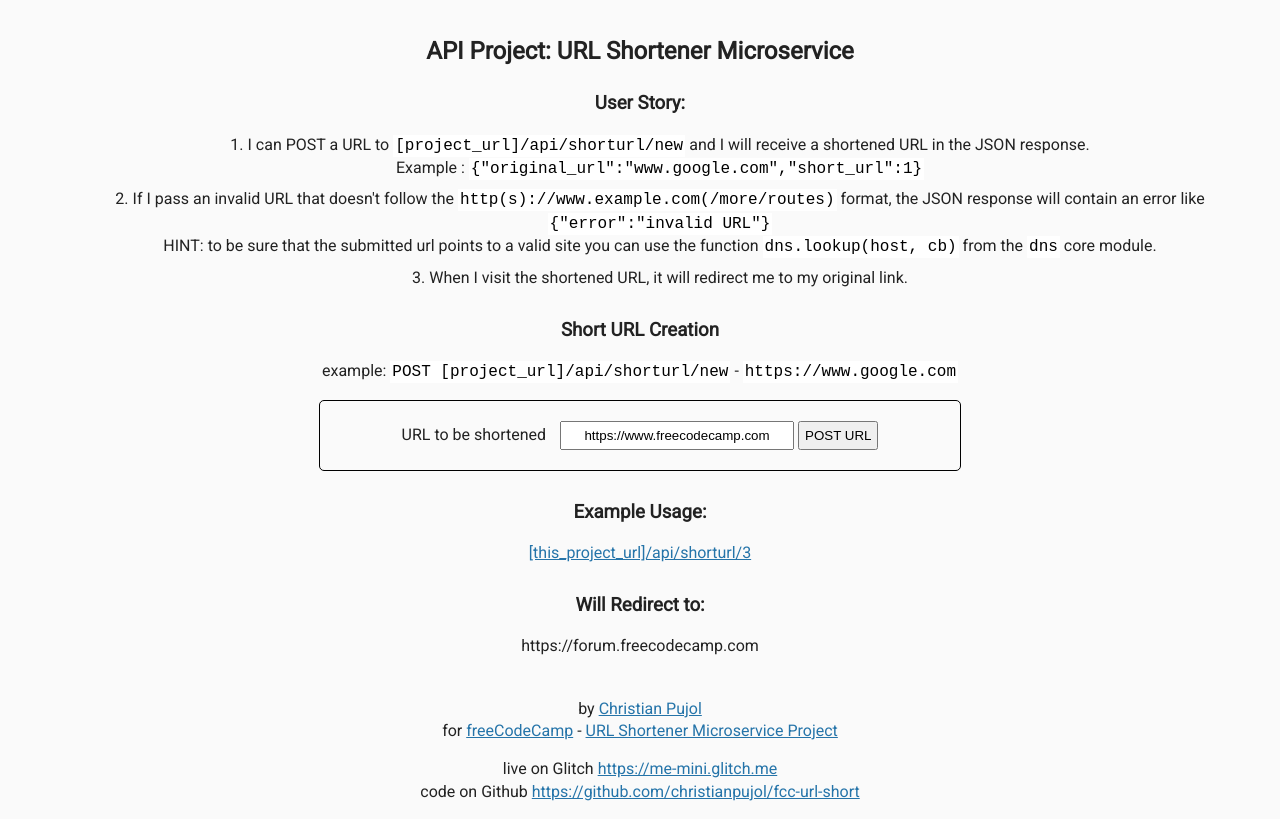
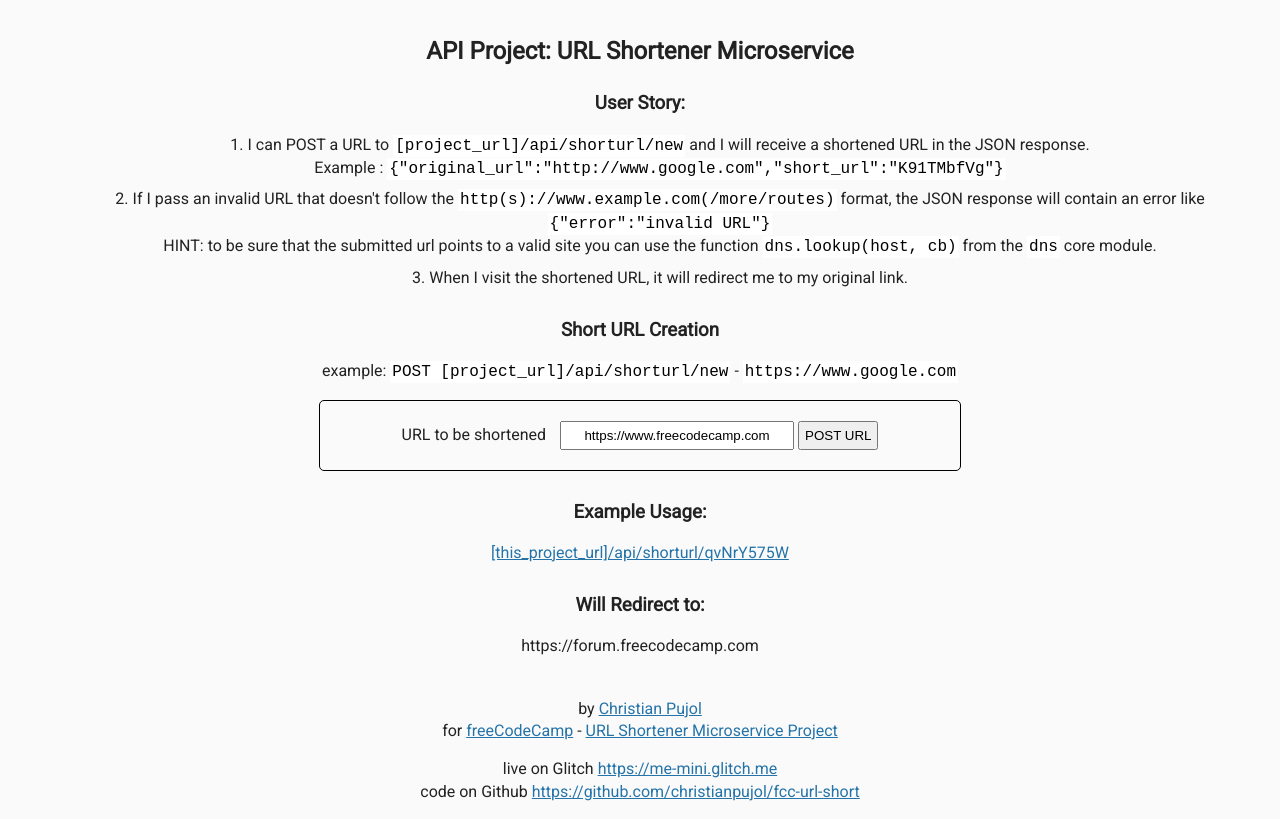
Before and after one commit to christianpujol/fcc-url-short, a website: page views/index.html in a window 1280 px wide. Drawn offline with Linux system fonts and the light colour scheme.

Commit message:
Exemples update

```diff
--- a/views/index.html
+++ b/views/index.html
@@ -21,7 +21,7 @@
         <h2>API Project: URL Shortener Microservice</h2>
         <h3>User Story: </h3>
         <ol>
-          <li>I can POST a URL to <code>[project_url]/api/shorturl/new</code> and I will receive a shortened URL in the JSON response.<br>Example : <code>{"original_url":"www.google.com","short_url":1}</code></li>
+          <li>I can POST a URL to <code>[project_url]/api/shorturl/new</code> and I will receive a shortened URL in the JSON response.<br>Example : <code>{"original_url":"http://www.google.com","short_url":"K91TMbfVg"}</code></li>
           <li>If I pass an invalid URL that doesn't follow the <code>http(s)://www.example.com(/more/routes)</code> format, the JSON response will contain an error like <code>{"error":"invalid URL"}</code><br>
           HINT: to be sure that the submitted url points to a valid site you can use the function <code>dns.lookup(host, cb)</code> from the <code>dns</code> core module.</li>
           <li>When I visit the shortened URL, it will redirect me to my original link.</li>
@@ -37,8 +37,9 @@
           <input type="submit" value="POST URL">
         </form>
         <h3>Example Usage:</h3>
-        <a href="https://thread-paper.hyperdev.space/api/shorturl/3">
-          [this_project_url]/api/shorturl/3
+
+        <a href="https://me-mini.glitch.me/api/shorturl/qvNrY575W">
+          [this_project_url]/api/shorturl/qvNrY575W
         </a>
 
         <h3>Will Redirect to:</h3>
```
Also changed, not shown: README.md.
